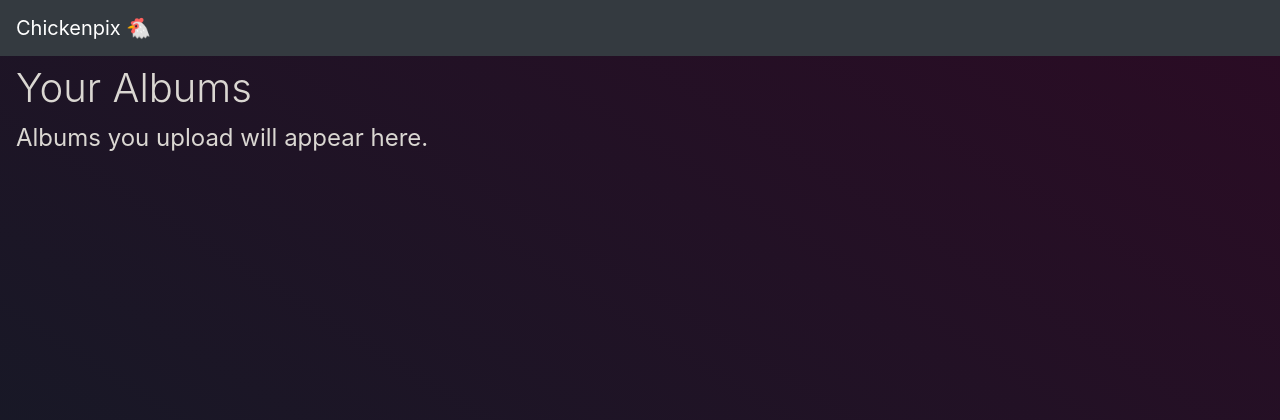
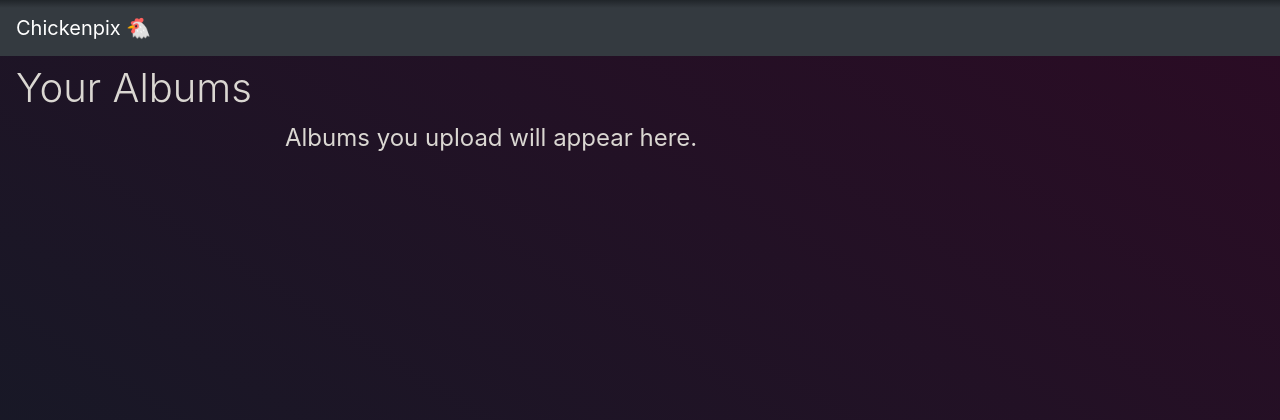
Before and after one commit to fernandogmo/chickenpix, a Django app: template templates/albums.html in a window 1280 px wide. Shown: the top 420 px of the page. Run offline with Django 3.2, Linux system fonts and the light colour scheme; the template is opened without the code that fills it, so the values that code supplies are empty; some libraries are stand-ins or nearby versions.

Commit message:
Added slight gradient to navbar

```diff
--- a/templates/base.html
+++ b/templates/base.html
@@ -57,6 +57,10 @@
 	    top: 0;
 	}
 
+	nav.bg-dark {
+            background-image: linear-gradient(180deg, #1b2024cc, transparent, transparent, transparent, transparent, transparent, transparent, transparent);
+	}
+
 	.footer {
 	    width: 100%;
 	    position: fixed;
@@ -82,8 +86,12 @@
     <h1 class="display-4">
       {% block heading %}{% endblock %}
     </h1>
+    <div class="container">
+    <div class="col-sm-8 offset-sm-2">
     {% block content %}
     {% endblock %}
+    </div>
+    </div>
   </main>
   <footer class="footer py-2 bg-dark">
     <div class="container text-center">
```
